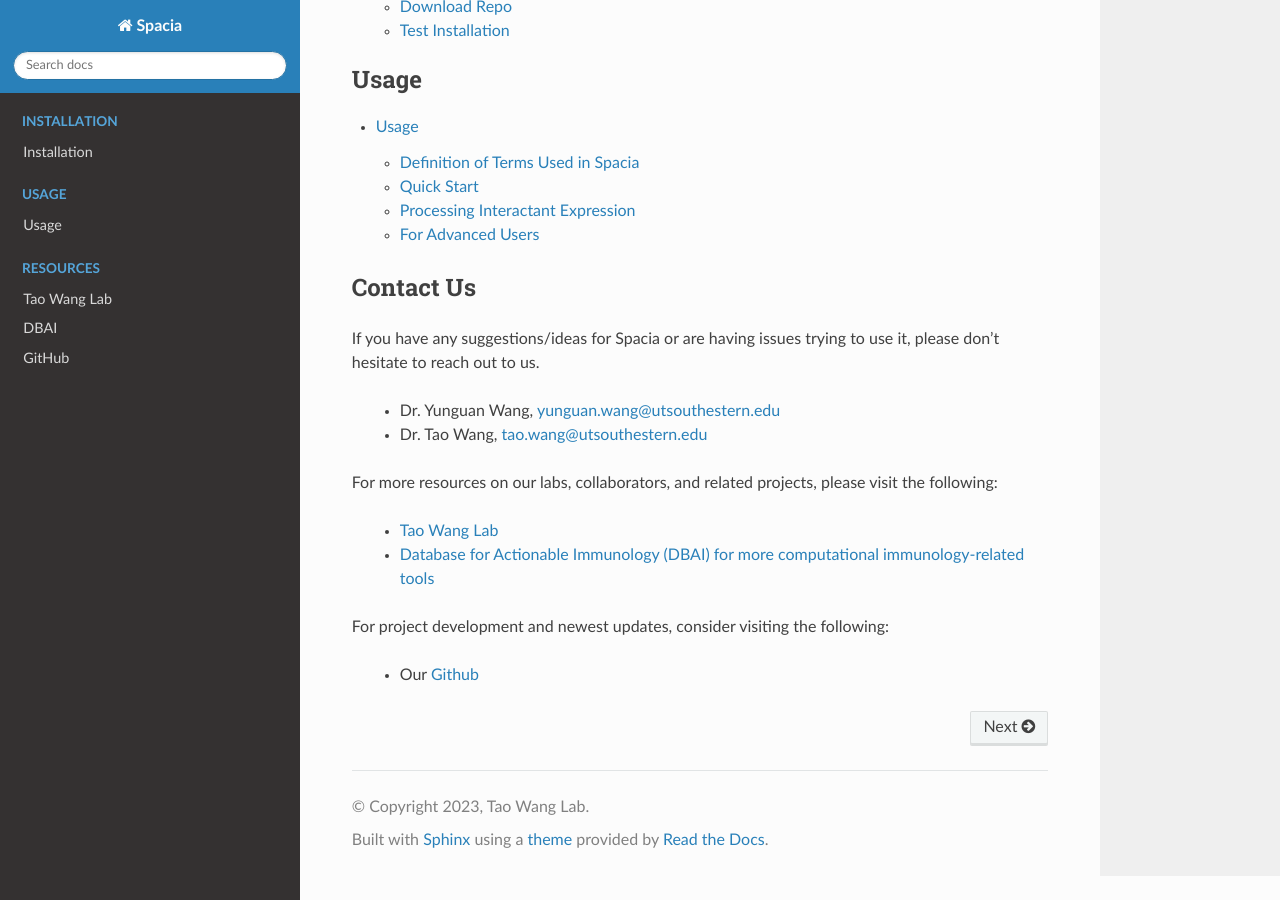
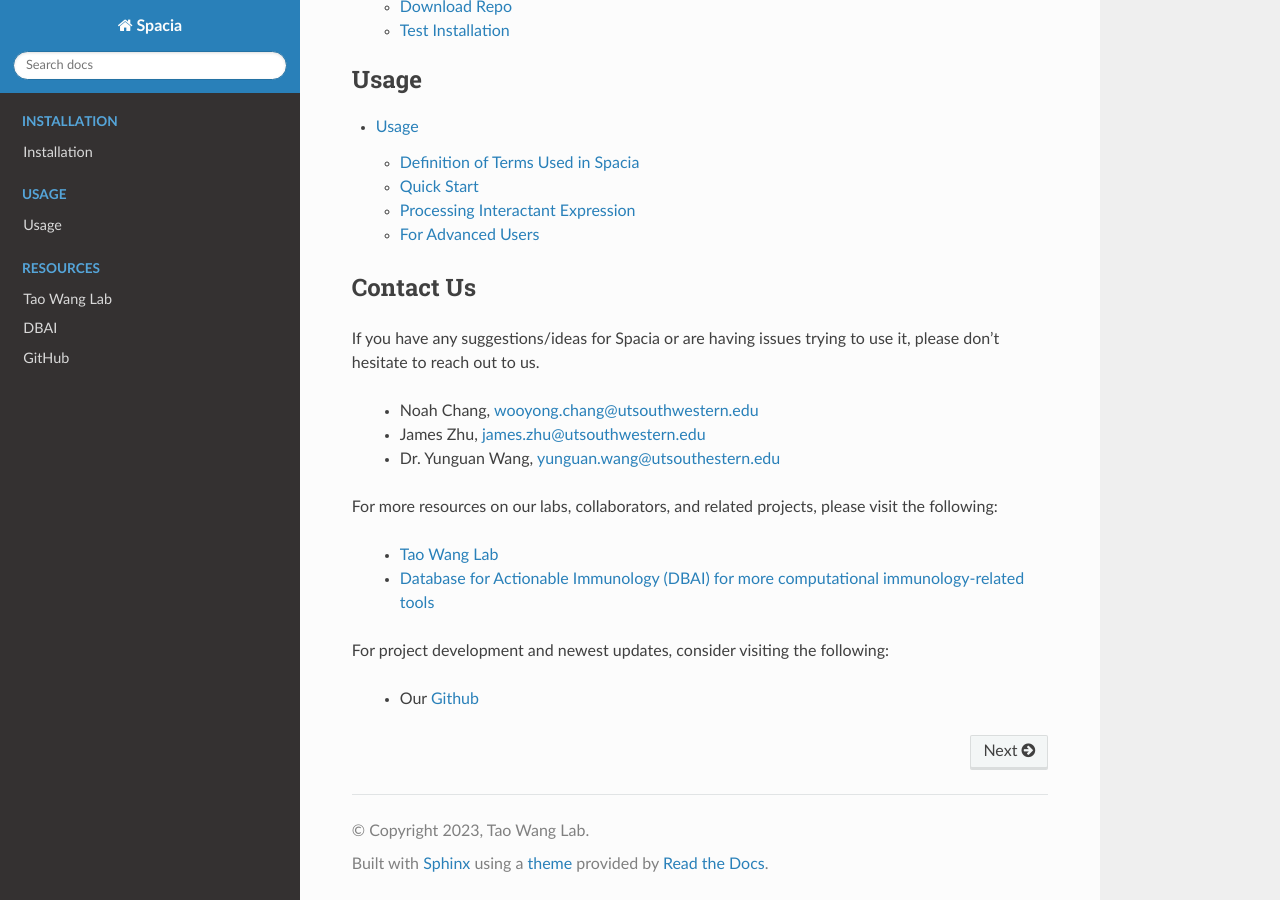
Before and after one commit to nickwfj123/spacia2022_doc, a Sphinx documentation site: the page built from docs/index.rst, in a window 1280 px wide and 900 px high, scrolled down 769 px. Built offline with Sphinx 7.4.7 and the Read the Docs theme 2.0.0, drawn with Linux system fonts in a browser that asks for light colours.

Commit message:
Update index.rst

```diff
--- a/docs/index.rst
+++ b/docs/index.rst
@@ -31,8 +31,9 @@
 --------
 If you have any suggestions/ideas for Spacia or are having issues trying to use it, please don't hesitate to reach out to us.
 
+   * Noah Chang, wooyong.chang@utsouthwestern.edu
+   * James Zhu, james.zhu@utsouthwestern.edu
    * Dr. Yunguan Wang, yunguan.wang@utsouthestern.edu
-   * Dr. Tao Wang, tao.wang@utsouthestern.edu
 
 For more resources on our labs, collaborators, and related projects, please visit the following:
 
```
